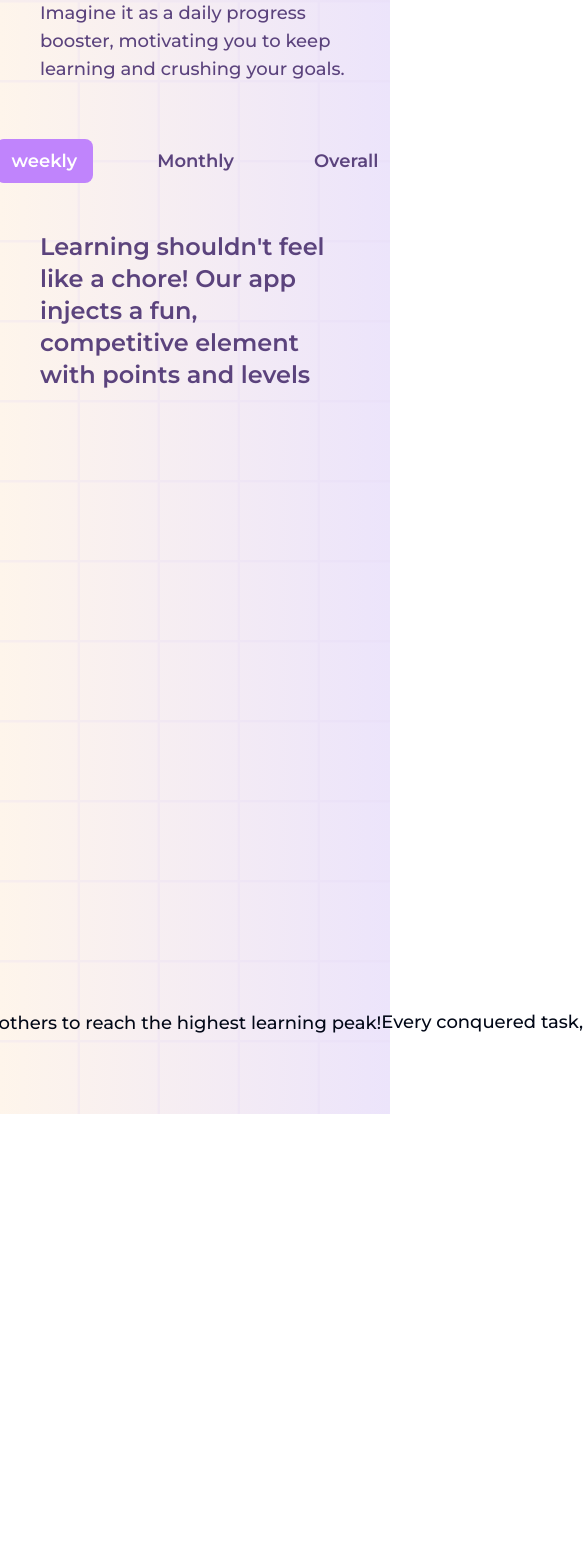
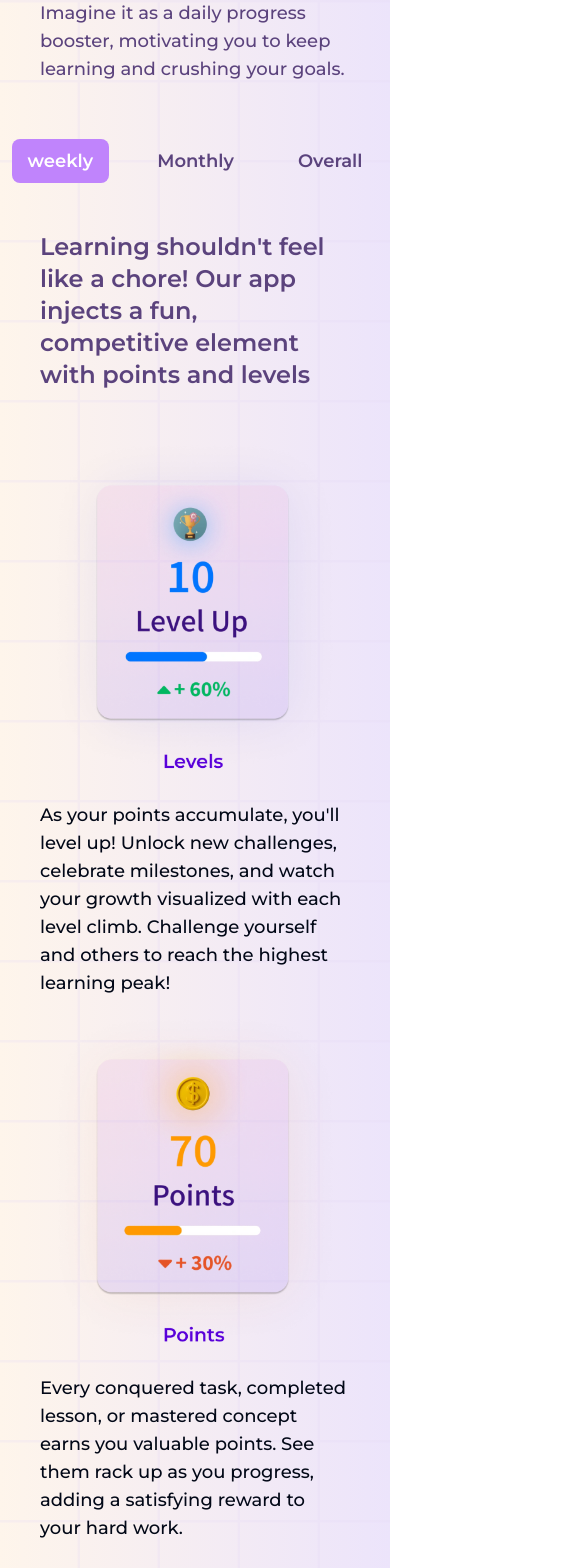
Before and after one commit to Leadlly/leadlly.in, a Next.js app: page /growthMeter in a window 390 px wide. Shown: the part 2080-3648 px from the top of the page, 585 px wide, since content can reach past the window. Before the commit the page ends 3194 px from the top, so only its background shows below. Built offline with nearby package versions, Linux system fonts and the light colour scheme.

Commit message:
added some responsiveness

```diff
--- a/src/app/(root)/(home)/growthMeter/page.tsx
+++ b/src/app/(root)/(home)/growthMeter/page.tsx
@@ -74,7 +74,7 @@ export default function Page() {
 							levels
 						</p>
 					</Reveal>
-					<div className="flex justify-center my-8">
+					<div className="md:flex md:justify-center my-8">
 						<Card
 							image={"/assets/images/growthMeter/level.png"}
 							imgAlt={"level up card"}
--- a/src/components/growthMeter/progessAnalytics.tsx
+++ b/src/components/growthMeter/progessAnalytics.tsx
@@ -36,7 +36,7 @@ const ProgressSlideButton = ({
 }: any) => {
 	return (
 		<motion.button
-			className="m-4 mx-6 p-2 px-4 rounded-lg"
+			className="m-4 md:mx-6 p-2 px-4 rounded-lg"
 			initial={{ color: "inherit" }}
 			animate={{
 				backgroundColor:
```
